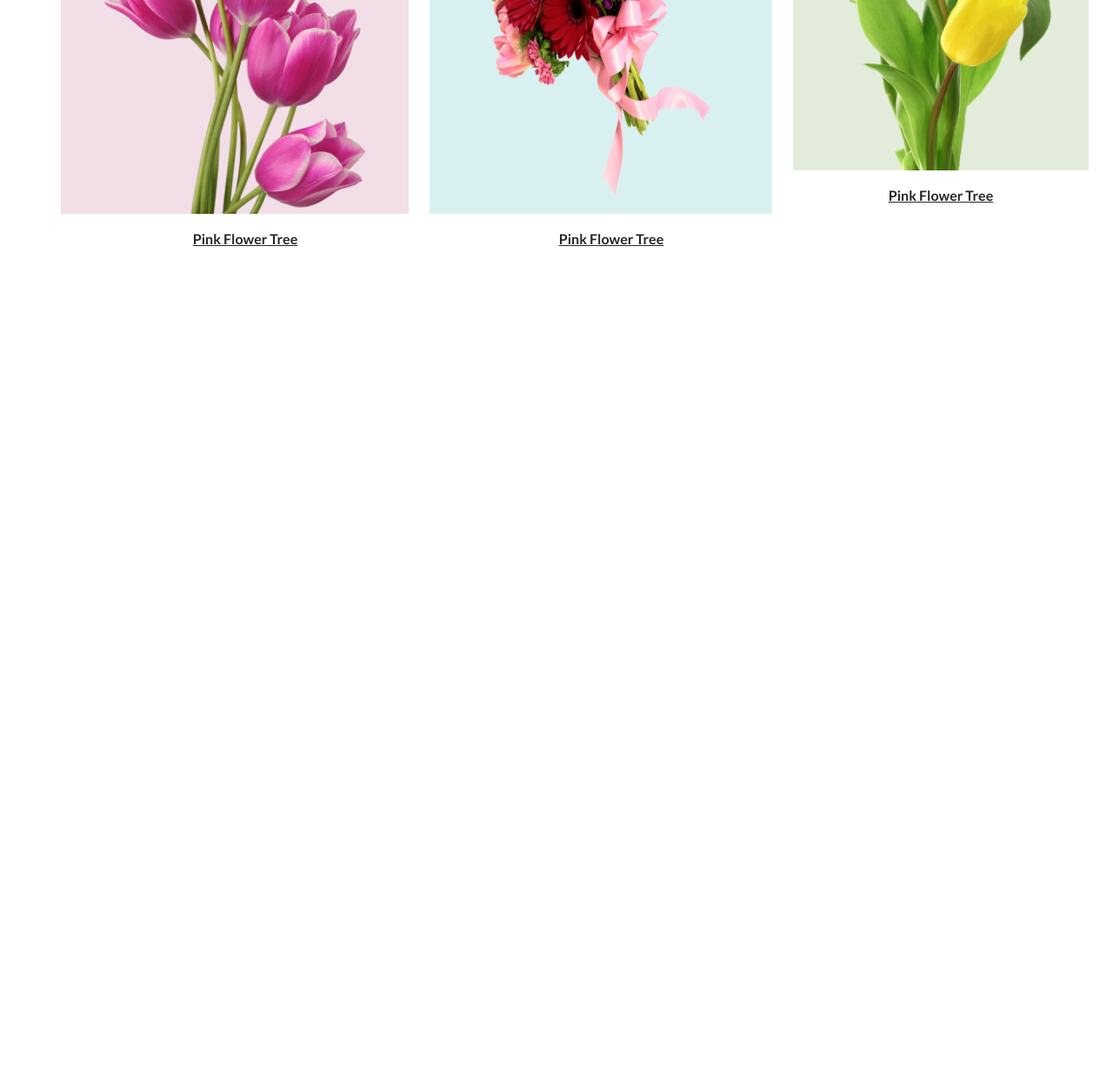
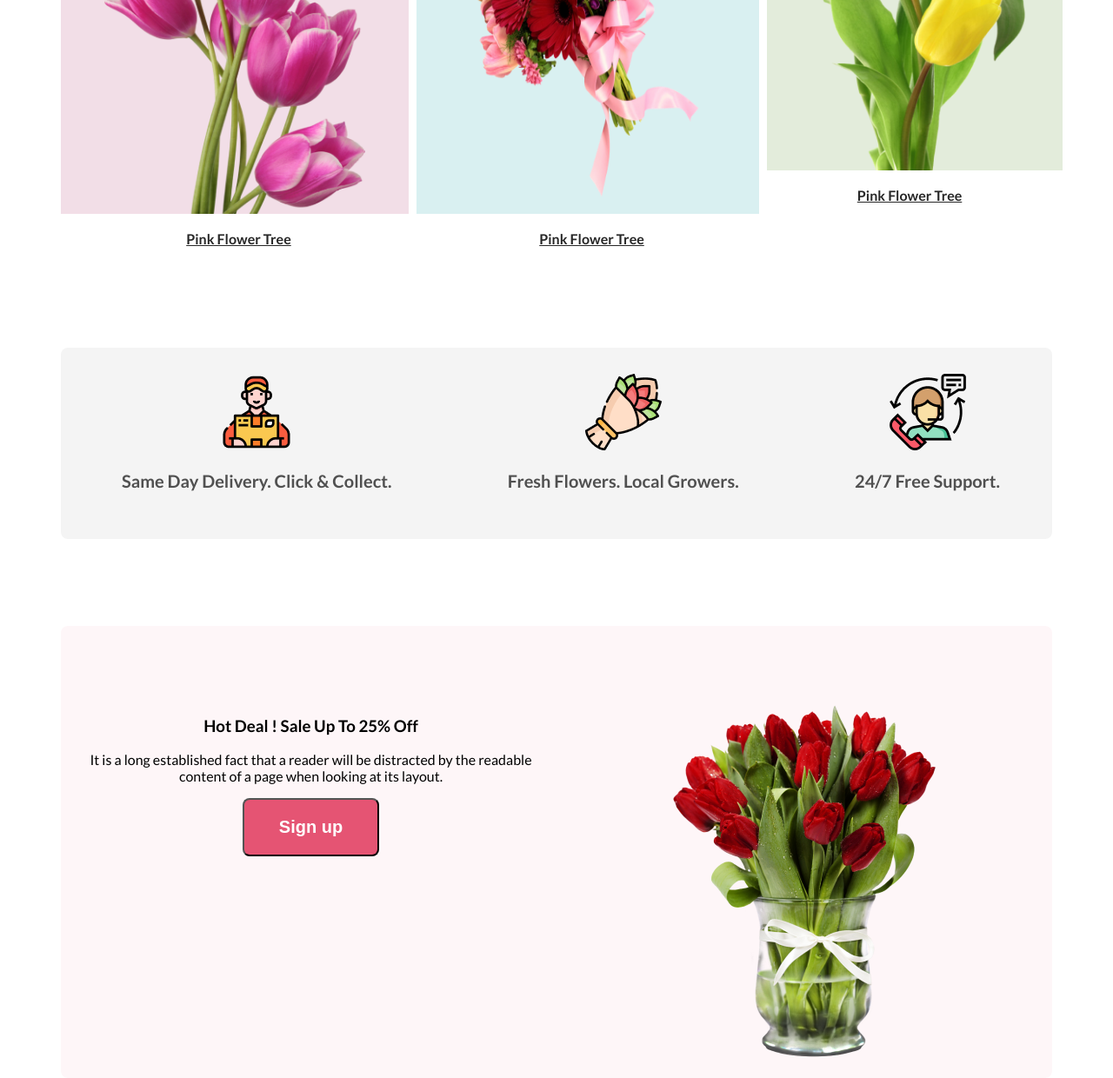
Before and after one commit to antim001/flower-website, a plain HTML site: page index.html in a window 1280 px wide. Shown: the part 1322-2562 px from the top of the page at 87% size. Before the commit the page ends 1622 px from the top, so only its background shows below. Drawn offline with Linux system fonts and the light colour scheme.

Commit message:
offer has added

```diff
--- a/index.html
+++ b/index.html
@@ -47,6 +47,36 @@
            </div>
             </div>
         </section>
+        <section class="service">
+           <div class="service-container">
+            <div class="service-item-container">
+                <div class="service-item1">
+                    <img src="Flower Asset/Group 57.png" alt="">
+                    <p class="service-des">Same Day Delivery. Click & Collect.</p>
+                   </div>
+                   <div class="service-item2">
+                    <img src="Flower Asset/Group 58.png" alt="">
+                    <p class="service-des">Fresh Flowers. Local Growers.</p>
+                   </div>
+                   <div class="service-item3">
+                    <img src="Flower Asset/Group 59.png" alt="">
+                    <p class="service-des">24/7 Free Support.</p>
+                   </div>
+            </div>
+           </div>
+        </section>
+        <section class="offer">
+            <div class="offer-container">
+                <div class="offer-column">
+                    <h3 class="offer-header">Hot Deal ! Sale Up To 25% Off</h3>
+                    <p class="offer-des" > It is a long established fact that a reader will be distracted by the readable content of a page when looking at its layout.</p>
+                        <button class="btn-primary">Sign up</button>
+                    </div>
+                    <div class="offer-column">
+                       <img src="Flower Asset/pngwing 8.png" alt="">
+                    </div>
+            </div>
+           </section>
     </main>
     <footer></footer>
 </body>
--- a/style/style.css
+++ b/style/style.css
@@ -41,7 +41,7 @@ line-height: normal;
 background: #E55473;
 }
 main {
-    max-width: 1140px;
+    width: 1140px;
     margin: 0 auto;
 }
 .feature-header{
@@ -94,3 +94,64 @@ text-align: center;
 font-weight: 700;
 text-decoration-line: underline;
 }
+.service{
+    margin-top: 100px;
+}
+.service-container{
+    height: 220px;
+    border-radius: 8px;
+background: rgba(39, 39, 39, 0.05);
+
+}
+.service-item-container{
+    display: flex;
+    text-align: center;
+    justify-content: space-between;
+    margin: 40px;
+
+}
+.service-item1{
+    padding: 30px 0 25px 30px;
+}
+.service-item2{
+    padding: 30px 0 25px 0;
+}
+.service-item3{
+    padding: 30px 20px 25px 0;
+}
+.service-des{
+    color: rgba(39, 39, 39, 0.80);
+text-align: center;
+font-size: 20px;
+font-weight: 600;
+
+}
+
+.offer {
+    display: flex;
+    width: 100%;
+    height: 520px;
+    margin-top: 100px;
+    border-radius: 8px;
+background: rgba(229, 84, 115, 0.05);
+  }
+
+  .offer-container {
+    display: flex;
+    width: 100%;
+    text-align: center;
+    justify-content: space-between;
+  }
+
+  .offer-column {
+    flex: 1;
+    margin-top: 45px;
+    padding: 40px 15px 25px 20px;
+  }
+
+
+
+  img {
+    max-width: 100%;
+    height: auto;
+  }
```
